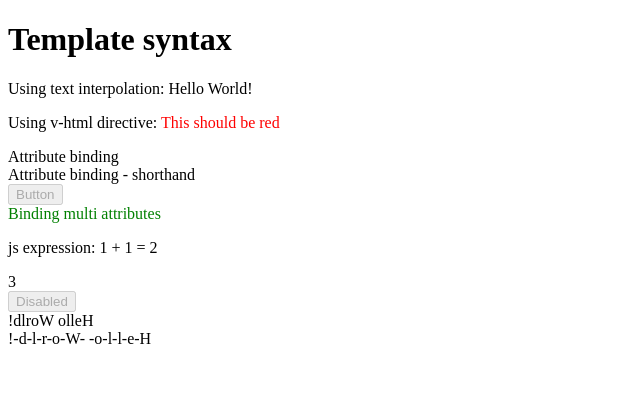
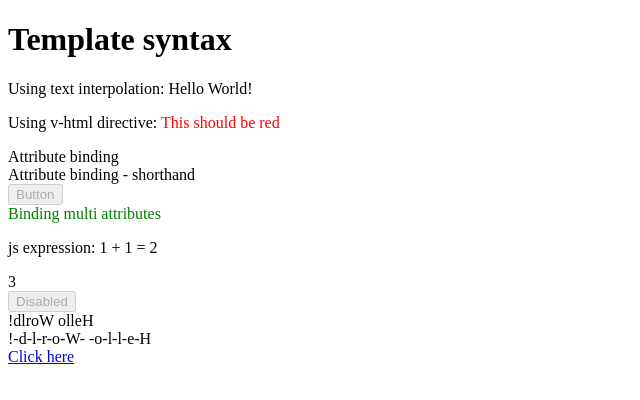
Before and after one commit to lyhuynhnhu/vue-basic, a Vue app: page / in a window 1280 px wide. Shown: the top 400 px of the page, without its empty margins (0-640 px from the left). Built offline with nearby package versions, Linux system fonts and the light colour scheme.

Commit message:
template syntax

```diff
--- a/src/App.vue
+++ b/src/App.vue
@@ -12,6 +12,9 @@ const objectOfAttrs = {
 }
 const number = 2
 const reversedMessage = (msg) => msg.split('').reverse().join('-')
+
+const attributeName = 'href'
+const url = 'https://vuejs.org/'
 </script>
 
 <template>
@@ -35,4 +38,8 @@ const reversedMessage = (msg) => msg.split('').reverse().join('-')
   <div :id="`msg-${dynamicId}`">{{ message.split('').reverse().join('') }}</div>
 
   <div :id="reversedMessage(dynamicId)">{{ reversedMessage(message) }}</div>
+
+  <a v-bind:[attributeName]="url">Click here</a>
+  <!-- shorthand -->
+  <!-- <a :[attributeName]="url">Click here</a> -->
 </template>
```
